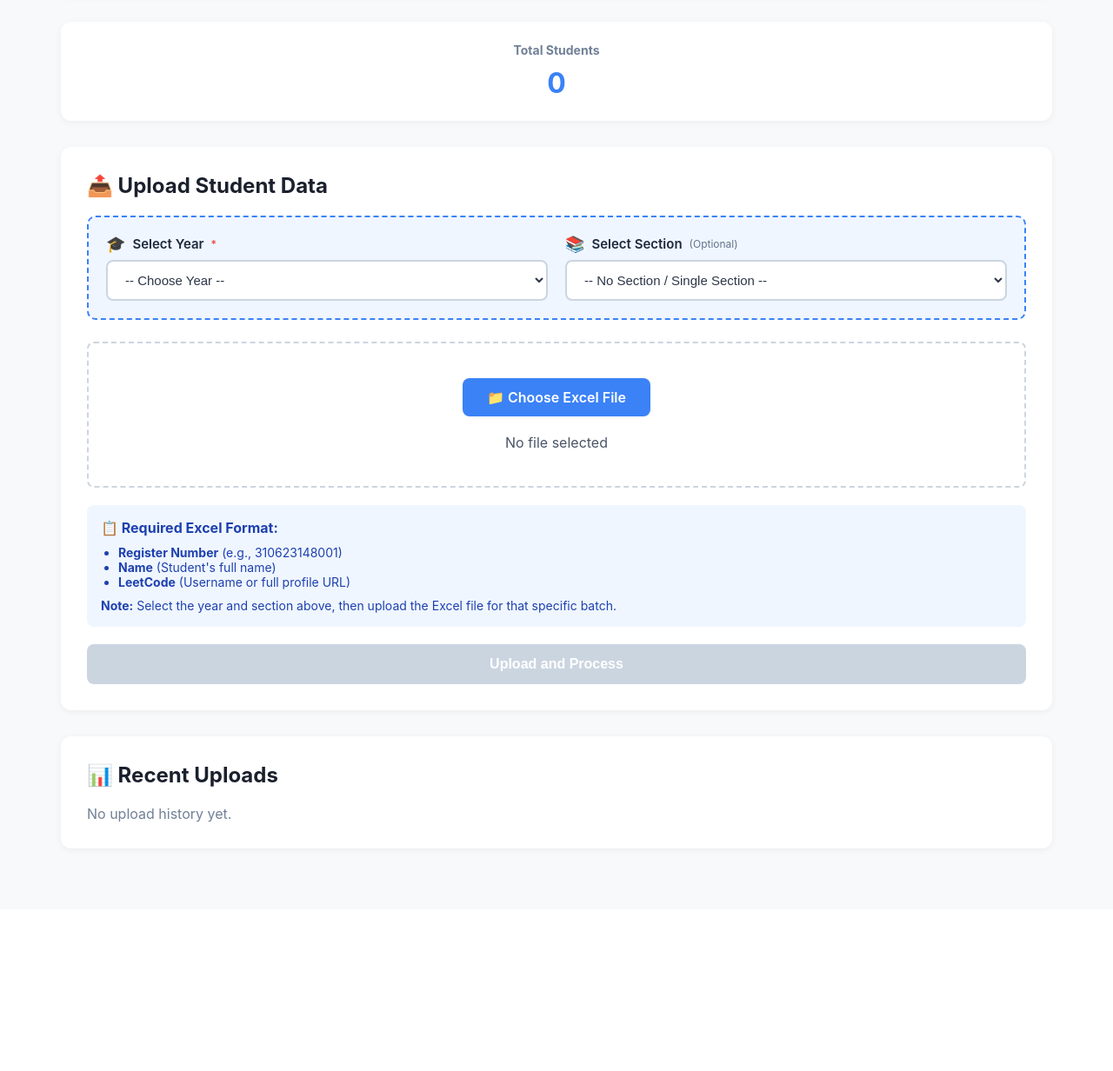
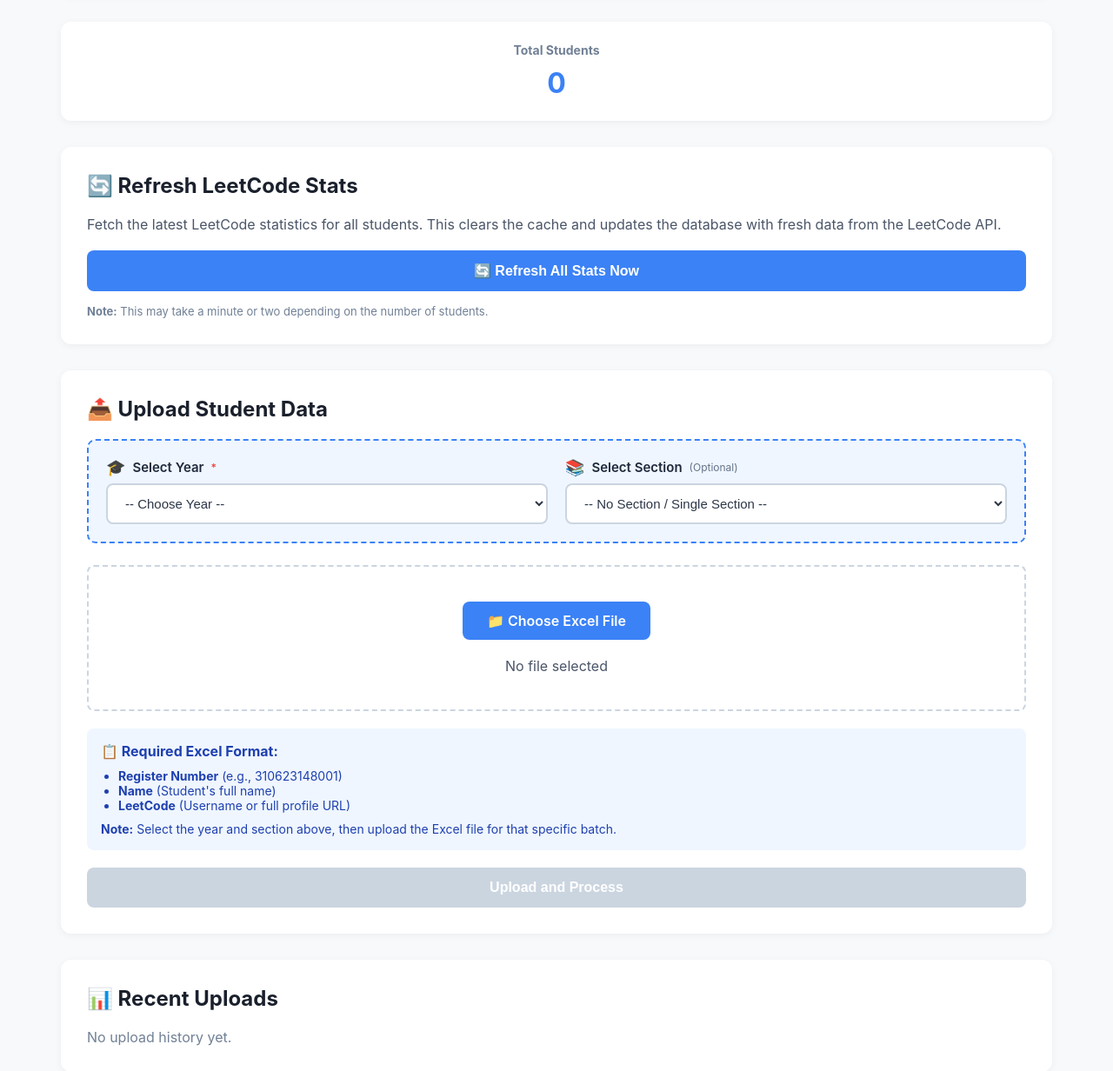
Before and after one commit to Ketopluto/leetcode-app, a Flask app: page /admin in a window 1280 px wide. Shown: the part 197-1429 px from the top of the page at 87% size. Before the commit the page ends 1175 px from the top, so only its background shows below. Run offline with Flask 3, Linux system fonts and the light colour scheme; the visitor is signed in with stand-in values (Sample User, id 1); data that the repository does not hold is empty.

Commit message:
Added cron support

```diff
--- a/app/routes.py
+++ b/app/routes.py
@@ -154,7 +154,10 @@
                 cache.set(cache_key, item, timeout=cache_ttl)
 
                 # Save to database (for fallback on future failures)
-                if not item.get("is_stale") and item.get("total", 0) > 0 or not item.get("fetch_error"):
+                # Only update DB if we got fresh data (not stale) and there's no error
+                is_stale = item.get("is_stale", False)
+                has_error = item.get("fetch_error") is not None
+                if not is_stale and not has_error:
                     student_id = student_id_map.get(uname)
                     if student_id:
                         stats = StudentStats.query.filter_by(student_id=student_id).first()
@@ -371,6 +374,70 @@
     except Exception as e:
         flash(f'Error fetching student stats: {str(e)}', 'error')
         return redirect(url_for('index'))
+
+
+@app.route("/api/refresh-student/<register_number>", methods=['POST'])
+def api_refresh_single_student(register_number):
+    """
+    Quickly refresh stats for a single student.
+    Much faster than refreshing everyone!
+    """
+    student = Student.query.filter_by(register_number=register_number).first()
+
+    if not student:
+        return jsonify({'success': False, 'message': 'Student not found'}), 404
+
+    username = student.leetcode_username
+
+    if not username or username.lower() == "higher studies":
+        return jsonify({'success': False, 'message': 'Invalid LeetCode username'}), 400
+
+    try:
+        # Clear this student's cache entry
+        cache_key = f"stats:{username.strip().lower()}"
+        try:
+            cache.delete(cache_key)
+        except Exception:
+            pass
+
+        # Fetch fresh stats from API
+        stats = fetch_detailed_leetcode_stats(username)
+
+        if stats:
+            # Update database
+            student_stats = StudentStats.query.filter_by(student_id=student.id).first()
+            if not student_stats:
+                student_stats = StudentStats(student_id=student.id)
+                db.session.add(student_stats)
+
+            student_stats.easy_solved = stats.get('easySolved', 0)
+            student_stats.medium_solved = stats.get('mediumSolved', 0)
+            student_stats.hard_solved = stats.get('hardSolved', 0)
+            student_stats.total_solved = stats.get('totalSolved', 0)
+            student_stats.last_updated = datetime.utcnow()
+            student_stats.is_stale = False
+
+            db.session.commit()
+
+            log_info(f"Refreshed stats for {username}: {stats.get('totalSolved', 0)} total solved", tag="API")
+
+            return jsonify({
+                'success': True,
+                'message': f"Stats updated! Total solved: {stats.get('totalSolved', 0)}",
+                'stats': {
+                    'easy': stats.get('easySolved', 0),
+                    'medium': stats.get('mediumSolved', 0),
+                    'hard': stats.get('hardSolved', 0),
+                    'total': stats.get('totalSolved', 0)
+                }
+            })
+        else:
+            return jsonify({'success': False, 'message': 'Failed to fetch stats from LeetCode API'}), 500
+
+    except Exception as e:
+        db.session.rollback()
+        log_error(f"Error refreshing stats for {username}: {e}", tag="API")
+        return jsonify({'success': False, 'message': f'Error: {str(e)}'}), 500
 
 
 @app.route("/admin")
@@ -719,6 +786,42 @@
     return render_template("admin_logs.html", logs=logs)
 
 
+@app.route("/admin/refresh-stats", methods=['POST'])
+def admin_refresh_stats():
+    """Force refresh all student stats from LeetCode API"""
+    if not session.get('hod_authenticated'):
+        return jsonify({'success': False, 'message': 'Unauthorized'}), 403
+
+    try:
+        # Clear memory cache
+        try:
+            cache.clear()
+            log_info("Memory cache cleared for admin refresh", tag="Cache")
+        except Exception as e:
+            log_error(f"Failed to clear cache: {e}", tag="Cache")
+
+        # Fetch fresh stats from API (this will update the database)
+        log_info("Starting admin-triggered stats refresh...", tag="Admin")
+        start_time = time.time()
+
+        all_results = get_all_stats()
+
+        elapsed = time.time() - start_time
+        log_info(f"Stats refresh completed in {elapsed:.2f}s, updated {len(all_results)} students", tag="Admin")
+
+        return jsonify({
+            'success': True,
+            'message': f'Successfully refreshed stats for {len(all_results)} students in {elapsed:.1f} seconds',
+            'students_updated': len(all_results)
+        })
+    except Exception as e:
+        log_error(f"Admin refresh failed: {e}", tag="Admin")
+        return jsonify({
+            'success': False,
+            'message': f'Error refreshing stats: {str(e)}'
+        }), 500
+
+
 @app.route("/download")
 def download_csv():
     selected_filter = request.args.get("year", None)
@@ -754,24 +857,38 @@
     Fast API endpoint that returns cached database stats immediately.
     On Vercel, we can't wait for live LeetCode API calls (10s timeout).
     Background refresh happens separately.
+
+    Query params:
+        - year: Filter by year/section (e.g., "2nd Year (A)")
+        - force_refresh: If "1" or "true", clears cache and fetches fresh data from LeetCode API
     """
     selected_filter = request.args.get("year", None)
+    force_refresh = request.args.get("force_refresh", "").lower() in ("1", "true")
     IS_VERCEL = os.environ.get('VERCEL') or os.environ.get('VERCEL_ENV')
 
-    log_debug(f"API called with filter: '{selected_filter}', Vercel: {bool(IS_VERCEL)}", tag="API")
+    log_debug(f"API called with filter: '{selected_filter}', force_refresh: {force_refresh}, Vercel: {bool(IS_VERCEL)}", tag="API")
 
-    if IS_VERCEL:
+    # If force refresh requested, clear the memory cache first
+    if force_refresh:
+        try:
+            cache.clear()
+            log_info("Memory cache cleared for force refresh", tag="Cache")
+        except Exception as e:
+            log_error(f"Failed to clear cache: {e}", tag="Cache")
+
+    if IS_VERCEL and not force_refresh:
         # FAST PATH for Vercel: Return DB cached data immediately
         results = get_stats_from_db(selected_filter)
     else:
-        # Local: Use the full fetcher with live data
+        # Local or force_refresh: Use the full fetcher with live data
         all_results = get_all_stats()
         if selected_filter:
             results = [r for r in all_results if r["year_display"] == selected_filter]
         else:
             results = all_results
-        # Refresh in background for next call
-        refresh_all_stats_in_background()
+        # Refresh in background for next call (only if not already refreshed)
+        if not force_refresh:
+            refresh_all_stats_in_background()
 
     log_debug(f"Returning {len(results)} results", tag="API")
     return {"results": results, "available_years": get_available_year_sections()}
@@ -1023,3 +1140,63 @@
             'success': False,
             'message': str(e)
         }), 500
+
+
+@app.route("/api/cron/refresh-stats", methods=['POST', 'GET'])
+def api_cron_refresh_stats():
+    """
+    External cron endpoint to trigger stats refresh.
+    For Vercel serverless where APScheduler doesn't work.
+
+    Security: Set CRON_SECRET env var and pass it as ?secret=xxx
+
+    Usage with cron-job.org:
+    - URL: https://your-app.vercel.app/api/cron/refresh-stats?secret=YOUR_SECRET
+    - Method: GET or POST
+    - Schedule: Every 30 minutes (or as desired)
+    """
+    import os
+    import time as time_module
+
+    # Simple secret-based auth for cron jobs
+    cron_secret = os.environ.get('CRON_SECRET', '')
+    provided_secret = request.args.get('secret', '')
+
+    # Skip auth if no secret is configured (development mode)
+    if cron_secret and provided_secret != cron_secret:
+        return jsonify({
+            'success': False,
+            'message': 'Unauthorized - invalid or missing secret'
+        }), 401
+
+    try:
+        log_info("Starting stats refresh via cron", tag="Cron")
+
+        # Clear cache
+        try:
+            cache.clear()
+        except Exception:
+            pass
+
+        # Fetch fresh stats
+        start_time = time_module.time()
+        results = get_all_stats()
+        elapsed = time_module.time() - start_time
+
+        log_info(f"Stats refresh via cron completed: {len(results)} students in {elapsed:.1f}s", tag="Cron")
+
+        return jsonify({
+            'success': True,
+            'message': f'Refreshed stats for {len(results)} students in {elapsed:.1f} seconds',
+            'students_updated': len(results),
+            'elapsed_seconds': round(elapsed, 1),
+            'timestamp': datetime.utcnow().isoformat()
+        })
+
+    except Exception as e:
+        import traceback
+        log_error(f"Error refreshing stats via cron: {traceback.format_exc()}", tag="Cron")
+        return jsonify({
+            'success': False,
+            'message': str(e)
+        }), 500
--- a/app/templates/admin.html
+++ b/app/templates/admin.html
@@ -426,6 +426,22 @@
       {% endfor %}
     </div>
 
+    <!-- Refresh Stats Section -->
+    <div class="upload-section" style="margin-bottom: 30px;">
+      <h2>🔄 Refresh LeetCode Stats</h2>
+      <p style="color: #4a5568; margin-bottom: 20px;">
+        Fetch the latest LeetCode statistics for all students. This clears the cache and updates the database with fresh
+        data from the LeetCode API.
+      </p>
+      <div id="refresh-message-container"></div>
+      <button id="refreshStatsBtn" class="submit-btn" style="background-color: #3b82f6; margin-top: 0;">
+        🔄 Refresh All Stats Now
+      </button>
+      <p style="color: #718096; font-size: 13px; margin-top: 15px;">
+        <strong>Note:</strong> This may take a minute or two depending on the number of students.
+      </p>
+    </div>
+
     <div class="upload-section">
       <h2>📤 Upload Student Data</h2>
 
@@ -600,6 +616,50 @@
         submitBtn.textContent = 'Upload and Process';
       }
     });
+
+    // Refresh Stats Button Handler
+    const refreshStatsBtn = document.getElementById('refreshStatsBtn');
+    const refreshMessageContainer = document.getElementById('refresh-message-container');
+
+    refreshStatsBtn.addEventListener('click', async function () {
+      refreshStatsBtn.disabled = true;
+      refreshStatsBtn.textContent = '⏳ Refreshing... Please wait...';
+      refreshMessageContainer.innerHTML = '';
+
+      try {
+        const response = await fetch('/admin/refresh-stats', {
+          method: 'POST',
+          headers: {
+            'Content-Type': 'application/json'
+          }
+        });
+
+        const data = await response.json();
+
+        if (data.success) {
+          refreshMessageContainer.innerHTML = `
+            <div class="alert alert-success">
+              ✅ ${data.message}
+            </div>
+          `;
+        } else {
+          refreshMessageContainer.innerHTML = `
+            <div class="alert alert-error">
+              ❌ ${data.message}
+            </div>
+          `;
+        }
+      } catch (error) {
+        refreshMessageContainer.innerHTML = `
+          <div class="alert alert-error">
+            ❌ Error refreshing stats: ${error.message}
+          </div>
+        `;
+      }
+
+      refreshStatsBtn.disabled = false;
+      refreshStatsBtn.textContent = '🔄 Refresh All Stats Now';
+    });
   </script>
 </body>
 
```
Also changed, not shown: app/scheduler.py (+66 -1 lines), app/templates/student_profile.html (+64 -4 lines), vercel.json.
